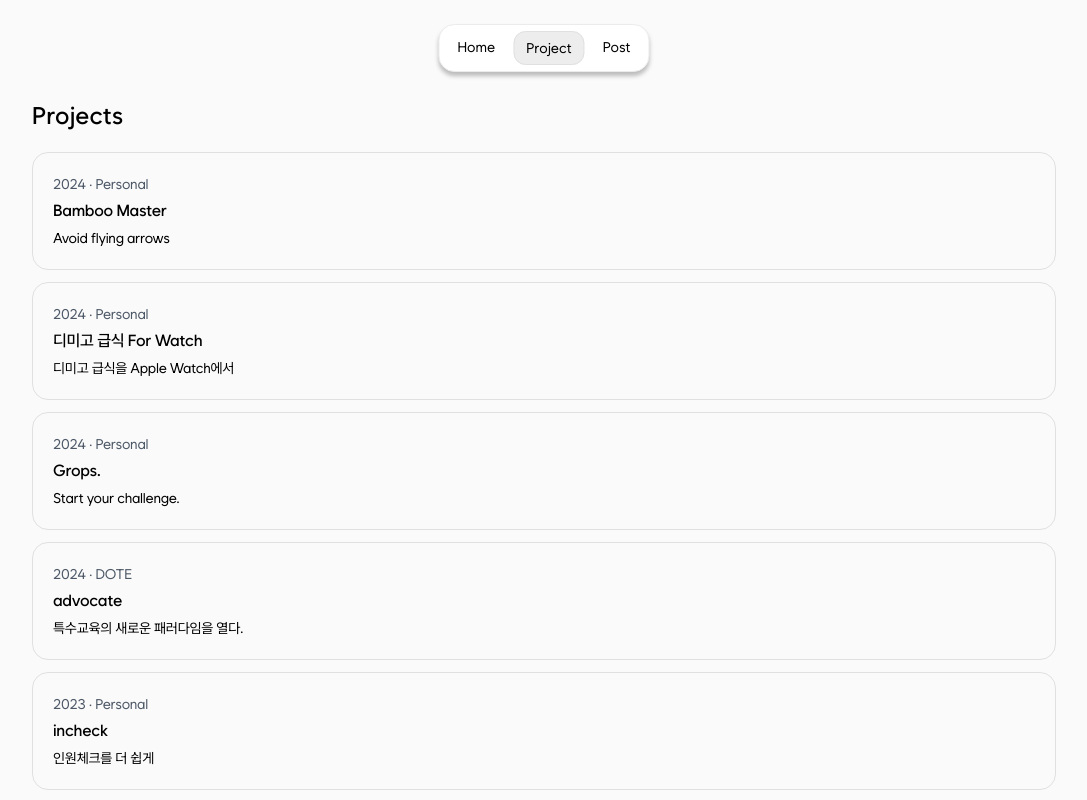
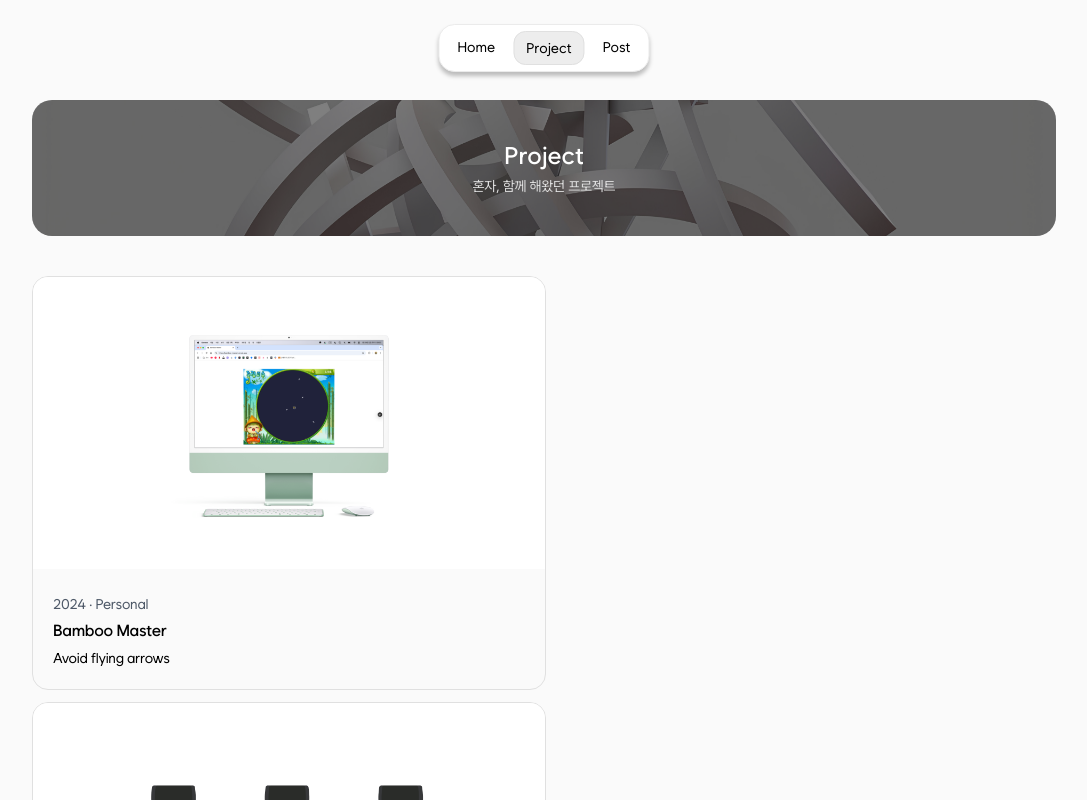
Before and after one commit to SID12g/sid12g.dev, a Next.js app: page /project in a window 1280 px wide. Shown: the top 800 px of the page, without its empty margins (96-1183 px from the left). Built offline with nearby package versions, Linux system fonts and the light colour scheme.

Commit message:
fix: Banner Component

```diff
--- /dev/null
+++ b/src/components/Banner.tsx
@@ -0,0 +1,78 @@
+import Box from "@/components/Box";
+import Text from "@/components/Text";
+import Gap from "@/components/Gap";
+import Image, { StaticImageData } from "next/image";
+
+export default function Banner({
+  background,
+  title,
+  description,
+}: {
+  background: StaticImageData;
+  title: string;
+  description: string;
+}) {
+  return (
+    <Box
+      $border_radius="20px"
+      $display="flex"
+      $justify_content="center"
+      $align_items="center"
+      $flex_direction="column"
+      $position="relative"
+    >
+      <Image
+        src={background}
+        alt="background"
+        width={3840}
+        height={2160}
+        style={{
+          position: "absolute",
+          top: 0,
+          left: 0,
+          width: "100%",
+          height: "100%",
+          objectFit: "cover",
+          zIndex: 0,
+        }}
+      />
+      <Box
+        $position="absolute"
+        $top="0"
+        $left="0"
+        $width="100%"
+        $height="100%"
+        $background_color="rgba(0, 0, 0, 0.5)"
+        $z_index="1"
+      />
+      <Box
+        $position="relative"
+        $z_index="2"
+        $display="flex"
+        $flex_direction="column"
+        $align_items="center"
+      >
+        <Gap $height="40px" />
+        <Text
+          $font_size="24px"
+          $font_weight="500"
+          $color="#ffffff"
+          $line_height="32px"
+        >
+          {title}
+        </Text>
+        <Gap $height="4px" />
+        <Text
+          $font_size="14px"
+          $font_weight="400"
+          $color="#E0E0E0"
+          $line_height="20px"
+          $letter_spacing="-0.28px"
+        >
+          {description}
+        </Text>
+        <Gap $height="40px" />
+      </Box>
+    </Box>
+  );
+}
--- a/src/components/Box.tsx
+++ b/src/components/Box.tsx
@@ -13,8 +13,14 @@ const Box = styled.div<{
   $flex_direction?: string;
   $flex_grow?: number;
   $flex_flow?: string;
+  $position?: string;
   $gap?: string;
   $aspect_ratio?: string;
+  $top?: string;
+  $right?: string;
+  $bottom?: string;
+  $left?: string;
+  $z_index?: string;
 }>`
   width: ${(props) => props.$width};
   height: ${(props) => props.$height};
@@ -26,9 +32,15 @@ const Box = styled.div<{
   flex-direction: ${(props) => props.$flex_direction};
   flex-grow: ${(props) => props.$flex_grow};
   flex-flow: ${(props) => props.$flex_flow};
+  position: ${(props) => props.$position};
   gap: ${(props) => props.$gap};
   aspect-ratio: ${(props) => props.$aspect_ratio};
   overflow: hidden;
+  top: ${(props) => props.$top};
+  right: ${(props) => props.$right};
+  bottom: ${(props) => props.$bottom};
+  left: ${(props) => props.$left};
+  z-index: ${(props) => props.$z_index};
 `;
 
 export default Box;
--- a/src/components/home/Project.tsx
+++ b/src/components/home/Project.tsx
@@ -11,7 +11,10 @@ export default function Project() {
     <ContentFrame title="Project">
       <GridContainer>
         {sortProjects.slice(0, 8).map((project, index) => (
-          <Link key={index} href={`/project/${project.slug}`}>
+          <Link
+            key={index}
+            href={`https://v2.sid12g.dev/projects/${project.slug}`}
+          >
             <Box
               key={index}
               $width="100%"
--- a/src/components/project/Project.tsx
+++ b/src/components/project/Project.tsx
@@ -5,11 +5,19 @@ import Link from "next/link";
 import Text from "@/components/Text";
 import Gap from "@/components/Gap";
 import { ProjectType } from "@/types/project.interface";
+import Image from "next/image";
 
 export default function Project({ project }: { project: ProjectType }) {
   return (
-    <Link href={`/project/${project.slug}`}>
     <ProjectWrapper>
+      <Link href={`https://v2.sid12g.dev/project/${project.slug}`}>
+        <Image
+          src={project.meta.image}
+          alt="project"
+          width={512}
+          height={292}
+        />
+        <ProjectProperty>
           <Text
             $font_size="14px"
             $color="#4E5968"
@@ -29,18 +37,24 @@ export default function Project({ project }: { project: ProjectType }) {
           <Text $font_size="14px" $line_height="22px" $letter_spacing="-0.28px">
             {project.meta.description}
           </Text>
+        </ProjectProperty>
+      </Link>
     </ProjectWrapper>
-    </Link>
   );
 }
 
 const ProjectWrapper = styled.div`
+  width: 512px;
   border: 1px solid #e0e0e0;
-  padding: 20px;
   border-radius: 16px;
   transition: all 0.3s;
+  overflow: hidden;
 
   &:hover {
     background-color: rgba(216, 216, 216, 0.3);
   }
 `;
+
+const ProjectProperty = styled.div`
+  padding: 20px;
+`;
--- a/src/components/project/ProjectList.tsx
+++ b/src/components/project/ProjectList.tsx
@@ -1,18 +1,21 @@
 import Wrapper from "@/components/Wrapper";
 import Gap from "@/components/Gap";
-import Text from "@/components/Text";
 import Box from "@/components/Box";
 import { ProjectType } from "@/types/project.interface";
 import Project from "@/components/project/Project";
+import Banner from "@/components/Banner";
+import background from "@/../public/images/project-background.jpg";
 
 export default function ProjectList({ projects }: { projects: ProjectType[] }) {
   return (
     <Wrapper>
       <Gap $height="100px" />
-      <Text $font_size="24px" $font_weight="500" $line_height="32px">
-        Projects
-      </Text>
-      <Gap $height="20px" />
+      <Banner
+        background={background}
+        title="Project"
+        description="혼자, 함께 해왔던 프로젝트"
+      />
+      <Gap $height="40px" />
       {projects.map((project: ProjectType, index: number) => (
         <Box key={index}>
           <Project project={project} />
```
Also changed, not shown: src/components/post/PostList.tsx (+8 -5 lines), public/images/post-background.jpg (added), public/images/project-background.jpg (added). Lines whose indentation alone changed are shown as unchanged.
